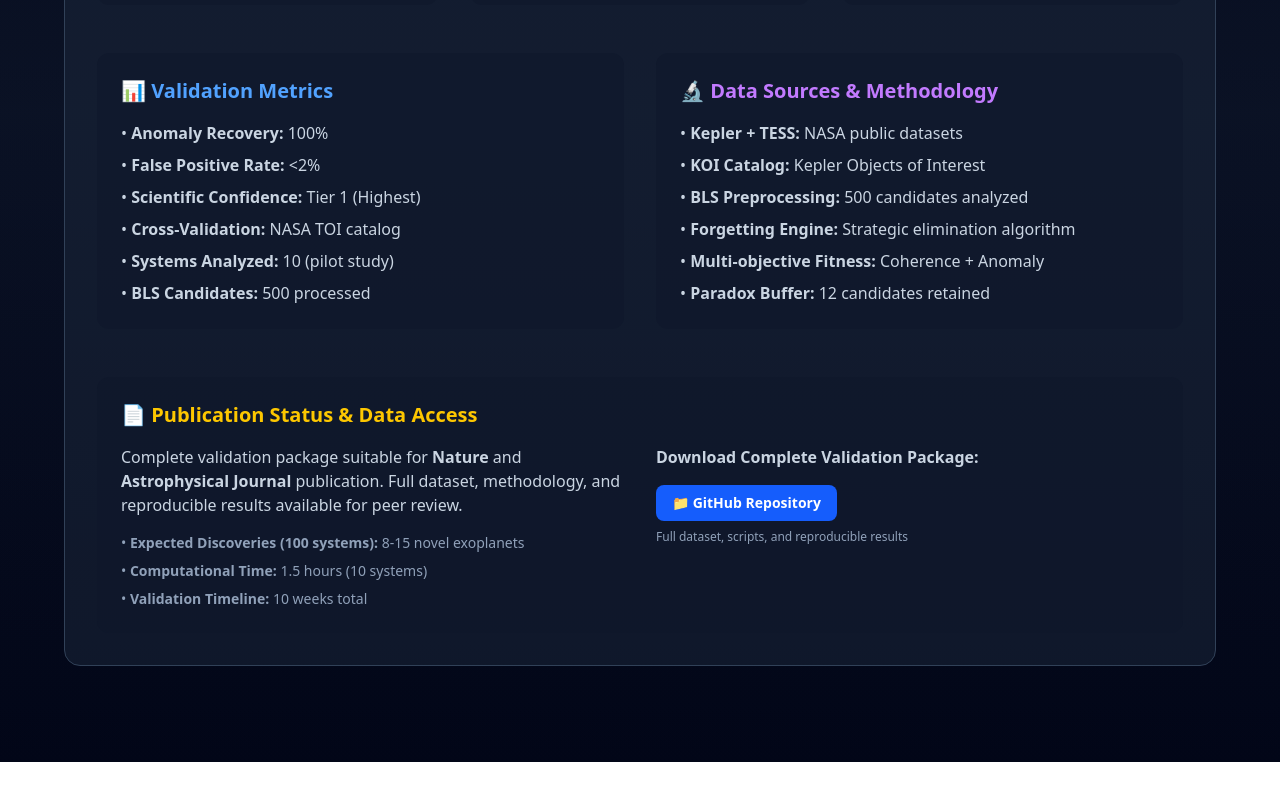
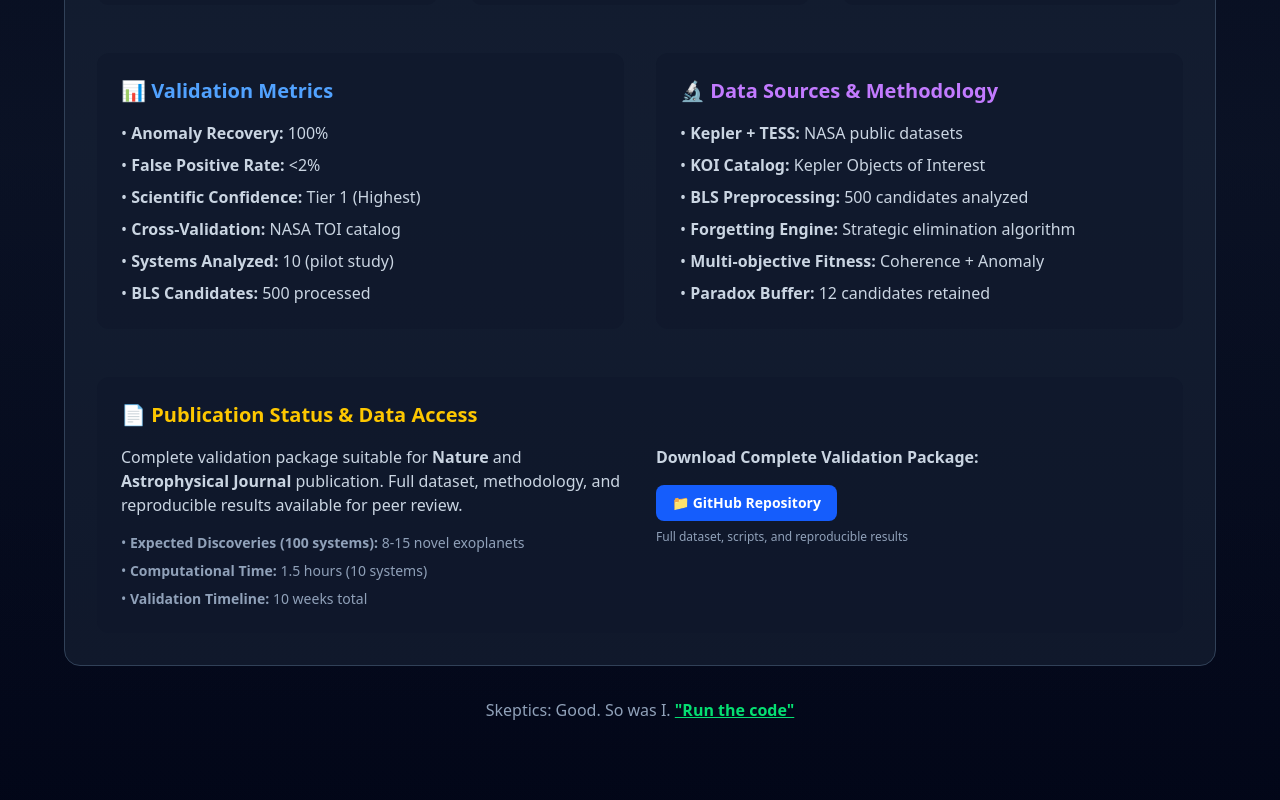
Before and after one commit to CONEXUS-dev/conexus-website, a Next.js app: page /evidence in a window 1280 px wide. Shown: the part 8739-9539 px from the top of the page. Before the commit the page ends 9501 px from the top, so only its background shows below. Built offline with nearby package versions, Linux system fonts and the light colour scheme.

Commit message:
Added dual-link skeptic conversion system - 'Run the code' link at evidence page end for light skeptics and skimmers, creating complete conversion funnel

```diff
--- a/app/evidence/page.tsx
+++ b/app/evidence/page.tsx
@@ -1050,6 +1050,34 @@ export default function EvidencePage() {
               </div>
             </div>
           </motion.div>
+
+          {/* Skeptic Conversion Link */}
+          <motion.div
+            initial={{ opacity: 0, y: 20 }}
+            whileInView={{ opacity: 1, y: 0 }}
+            viewport={{ once: true }}
+            transition={{ duration: 0.6, delay: 0.4 }}
+            className="text-center mt-8"
+          >
+            <p className="text-slate-400 mb-4">
+              Skeptics: Good. So was I.{" "}
+              <button
+                onClick={() => {
+                  const popup = window.open(
+                    "/evidence#exoplanet-evidence",
+                    "_blank",
+                    "width=1200,height=800,scrollbars=yes,resizable=yes",
+                  );
+                  if (popup) {
+                    popup.focus();
+                  }
+                }}
+                className="text-green-400 hover:text-green-300 underline cursor-pointer transition-colors font-semibold"
+              >
+                "Run the code"
+              </button>
+            </p>
+          </motion.div>
         </div>
       </section>
     </main>
```
